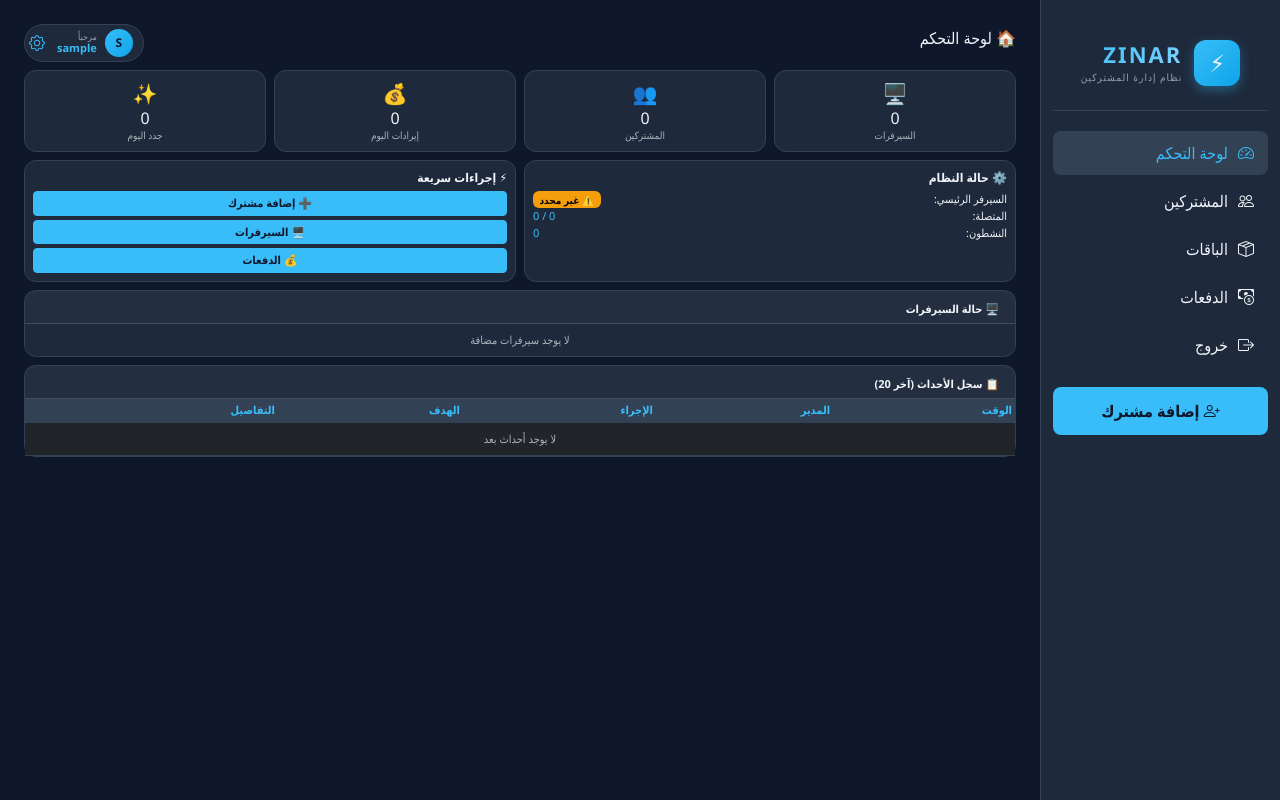
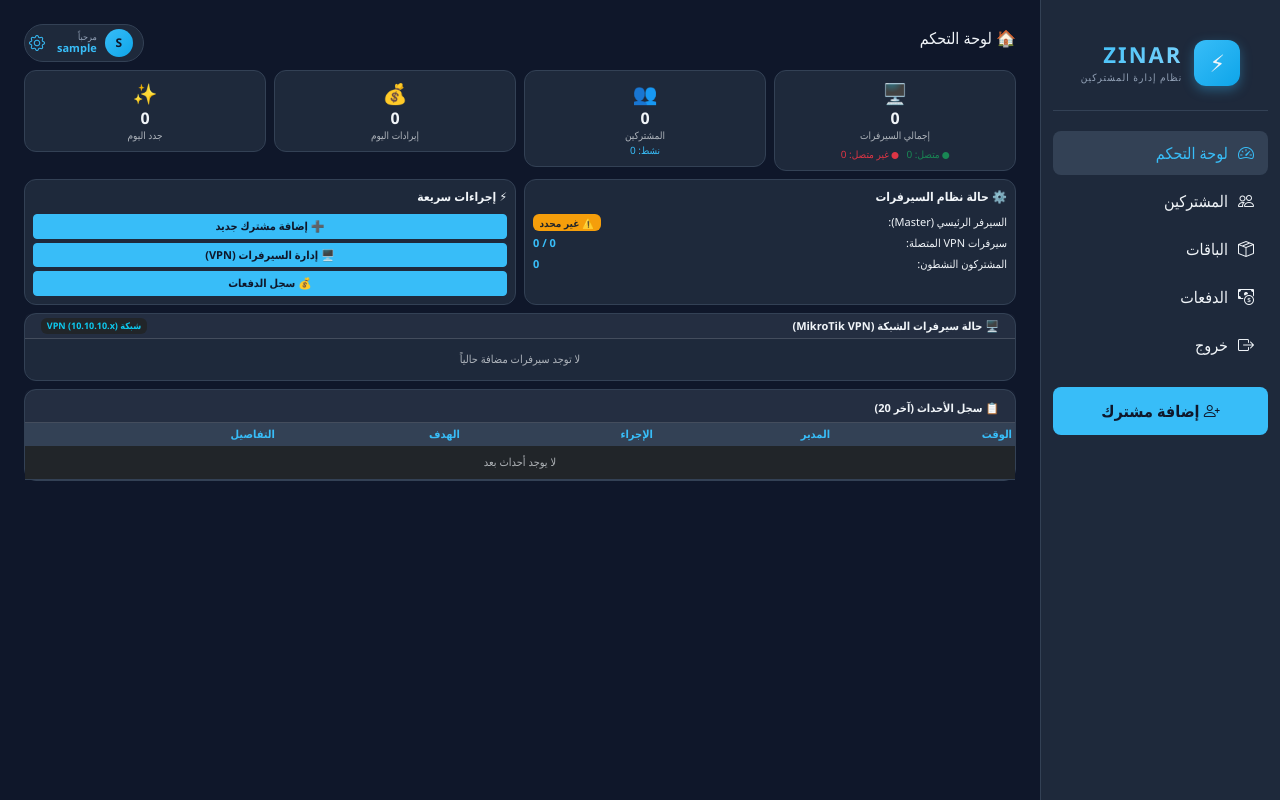
Before and after one commit to abokareemalan512-coder/zinar-radius-1, a Flask app: page /dashboard in a window 1280 px wide. Run offline with Flask 3, Linux system fonts and the light colour scheme; the visitor is signed in with stand-in values (Sample User, id 1); data that the repository does not hold is empty; some libraries are stand-ins or nearby versions.

Commit message:
Enhance dashboard statistics card styles and content

```diff
--- a/templates/dashboard.html
+++ b/templates/dashboard.html
@@ -14,90 +14,119 @@
     </button>
 </div>
 
+<!-- بطاقات الإحصائيات الرئيسية -->
 <div class="row g-2 mb-2">
+    <!-- بطاقة حالة السيرفرات المعدلة -->
     <div class="col-6 col-md-3">
         <div class="card p-2 text-center">
             <div class="fs-5 text-accent">🖥️</div>
-            <h6 class="mb-0">{{ routers_count }}</h6>
-            <small class="text-muted" style="font-size:10px">السيرفرات</small>
+            <h6 class="mb-0 fw-bold">{{ routers_count }}</h6>
+            <small class="text-muted d-block mb-1" style="font-size:10px">إجمالي السيرفرات</small>
+            <div class="d-flex justify-content-center gap-2" style="font-size:10px">
+                <span class="text-success"><i class="bi bi-circle-fill" style="font-size:7px"></i> متصل: {{ routers_online }}</span>
+                <span class="text-danger"><i class="bi bi-circle-fill" style="font-size:7px"></i> غير متصل: {{ routers_count - routers_online }}</span>
+            </div>
         </div>
     </div>
+
+    <!-- بطاقة المشتركون -->
     <div class="col-6 col-md-3">
         <div class="card p-2 text-center">
             <div class="fs-5 text-accent">👥</div>
-            <h6 class="mb-0">{{ sub_count }}</h6>
-            <small class="text-muted" style="font-size:10px">المشتركين</small>
+            <h6 class="mb-0 fw-bold">{{ sub_count }}</h6>
+            <small class="text-muted d-block" style="font-size:10px">المشتركين</small>
+            <small class="text-accent" style="font-size:10px">نشط: {{ active_subs }}</small>
         </div>
     </div>
+
+    <!-- بطاقة إيرادات اليوم -->
     <div class="col-6 col-md-3">
         <div class="card p-2 text-center">
             <div class="fs-5 text-accent">💰</div>
-            <h6 class="mb-0">{{ "%.0f"|format(today_revenue or 0) }}</h6>
-            <small class="text-muted" style="font-size:10px">إيرادات اليوم</small>
+            <h6 class="mb-0 fw-bold">{{ "%.0f"|format(today_revenue or 0) }}</h6>
+            <small class="text-muted d-block" style="font-size:10px">إيرادات اليوم</small>
         </div>
     </div>
+
+    <!-- بطاقة الجدد اليوم -->
     <div class="col-6 col-md-3">
         <div class="card p-2 text-center">
             <div class="fs-5 text-accent">✨</div>
-            <h6 class="mb-0">{{ new_users_today }}</h6>
-            <small class="text-muted" style="font-size:10px">جدد اليوم</small>
+            <h6 class="mb-0 fw-bold">{{ new_users_today }}</h6>
+            <small class="text-muted d-block" style="font-size:10px">جدد اليوم</small>
         </div>
     </div>
 </div>
 
 <div class="row g-2 mb-2">
+    <!-- حالة النظام -->
     <div class="col-md-6">
         <div class="card p-2 h-100">
-            <div style="font-size:12px;font-weight:bold" class="mb-1">⚙️ حالة النظام</div>
-            <div class="d-flex justify-content-between" style="font-size:11px">
-                <span>السيرفر الرئيسي:</span>
+            <div style="font-size:12px;font-weight:bold" class="mb-2">⚙️ حالة نظام السيرفرات</div>
+            <div class="d-flex justify-content-between mb-1" style="font-size:11px">
+                <span>السيرفر الرئيسي (Master):</span>
                 {% if has_master %}
                     <span class="badge bg-success" style="font-size:10px">✅ محدد</span>
                 {% else %}
-                    <span class="badge bg-warning" style="font-size:10px">⚠️ غير محدد</span>
+                    <span class="badge bg-warning text-dark" style="font-size:10px">⚠️ غير محدد</span>
                 {% endif %}
             </div>
-            <div class="d-flex justify-content-between" style="font-size:11px">
-                <span>المتصلة:</span>
-                <span class="text-accent">{{ routers_online }} / {{ routers_count }}</span>
+            <div class="d-flex justify-content-between mb-1" style="font-size:11px">
+                <span>سيرفرات VPN المتصلة:</span>
+                <span class="text-accent fw-bold">{{ routers_online }} / {{ routers_count }}</span>
             </div>
             <div class="d-flex justify-content-between" style="font-size:11px">
-                <span>النشطون:</span>
-                <span class="text-accent">{{ active_subs }}</span>
+                <span>المشتركون النشطون:</span>
+                <span class="text-accent fw-bold">{{ active_subs }}</span>
             </div>
         </div>
     </div>
 
+    <!-- إجراءات سريعة -->
     <div class="col-md-6">
         <div class="card p-2 h-100">
-            <div style="font-size:12px;font-weight:bold" class="mb-1">⚡ إجراءات سريعة</div>
+            <div style="font-size:12px;font-weight:bold" class="mb-2">⚡ إجراءات سريعة</div>
             <div class="d-grid gap-1">
-                <a href="{{ url_for('add_subscriber') }}" class="btn btn-primary btn-sm" style="font-size:11px;padding:3px">➕ إضافة مشترك</a>
-                <a href="{{ url_for('routers') }}" class="btn btn-primary btn-sm" style="font-size:11px;padding:3px">🖥️ السيرفرات</a>
-                <a href="{{ url_for('payments') }}" class="btn btn-primary btn-sm" style="font-size:11px;padding:3px">💰 الدفعات</a>
+                <a href="{{ url_for('add_subscriber') }}" class="btn btn-primary btn-sm" style="font-size:11px;padding:3px">➕ إضافة مشترك جديد</a>
+                <a href="{{ url_for('routers') }}" class="btn btn-primary btn-sm" style="font-size:11px;padding:3px">🖥️ إدارة السيرفرات (VPN)</a>
+                <a href="{{ url_for('payments') }}" class="btn btn-primary btn-sm" style="font-size:11px;padding:3px">💰 سجل الدفعات</a>
             </div>
         </div>
     </div>
 </div>
 
+<!-- قائمة حالة سيرفرات المايكروتيك VPN التفصيلية -->
 <div class="card mb-2">
-    <div class="card-header py-1"><small style="font-size:11px;font-weight:bold">🖥️ حالة السيرفرات</small></div>
+    <div class="card-header py-1 d-flex justify-content-between align-items-center">
+        <small style="font-size:11px;font-weight:bold">🖥️ حالة سيرفرات الشبكة (MikroTik VPN)</small>
+        <span class="badge bg-dark text-info" style="font-size:9px">شبكة VPN (10.10.10.x)</span>
+    </div>
     <div class="card-body py-1">
         {% for r in routers %}
-        <div class="d-flex justify-content-between align-items-center py-1" style="font-size:11px;border-bottom:1px solid #1e2444">
-            <span>{{ r.name }} <span class="text-muted" style="font-size:10px">({{ r.ip_address }})</span></span>
-            {% if r.is_active %}
-                <span class="badge bg-success" style="font-size:10px">🟢 متصل</span>
-            {% else %}
-                <span class="badge bg-danger" style="font-size:10px">🔴 غير متصل</span>
-            {% endif %}
+        <div class="d-flex justify-content-between align-items-center py-1 border-bottom border-secondary border-opacity-25" style="font-size:11px">
+            <div>
+                <span class="fw-bold text-white">{{ r.name }}</span>
+                <span class="text-muted ms-1" style="font-size:10px">({{ r.ip_address }})</span>
+            </div>
+            <div>
+                {% if r.is_active %}
+                    <span class="badge bg-success bg-opacity-20 text-success border border-success px-2 py-1" style="font-size:10px">
+                        🟢 متصل
+                    </span>
+                {% else %}
+                    <span class="badge bg-danger bg-opacity-20 text-danger border border-danger px-2 py-1" style="font-size:10px">
+                        🔴 غير متصل
+                    </span>
+                {% endif %}
+            </div>
         </div>
         {% else %}
-        <p class="text-muted mb-0 text-center py-1" style="font-size:11px">لا يوجد سيرفرات مضافة</p>
+        <p class="text-muted mb-0 text-center py-2" style="font-size:11px">لا توجد سيرفرات مضافة حالياً</p>
         {% endfor %}
     </div>
 </div>
 
+<!-- سجل الأحداث -->
 <div class="card">
     <div class="card-header py-1"><small style="font-size:11px;font-weight:bold">📋 سجل الأحداث (آخر 20)</small></div>
     <div class="table-responsive">
@@ -128,6 +157,7 @@
     </div>
 </div>
 
+<!-- نافذة تغيير البيانات -->
 <div class="modal fade" id="changeCredModal" tabindex="-1">
     <div class="modal-dialog modal-dialog-centered">
         <div class="modal-content">
```
